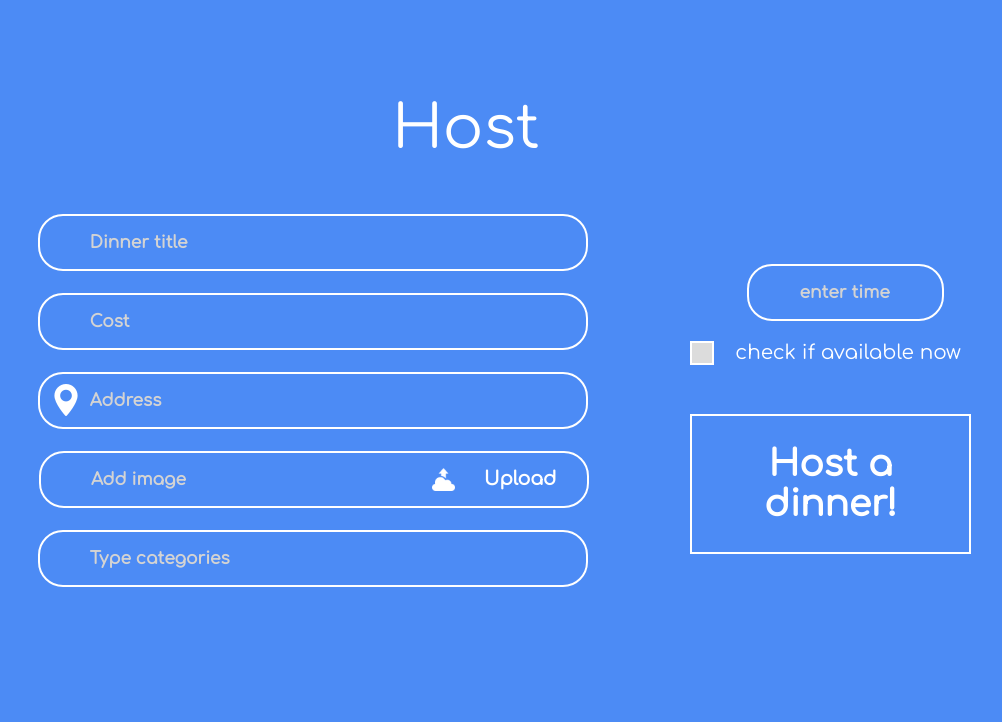
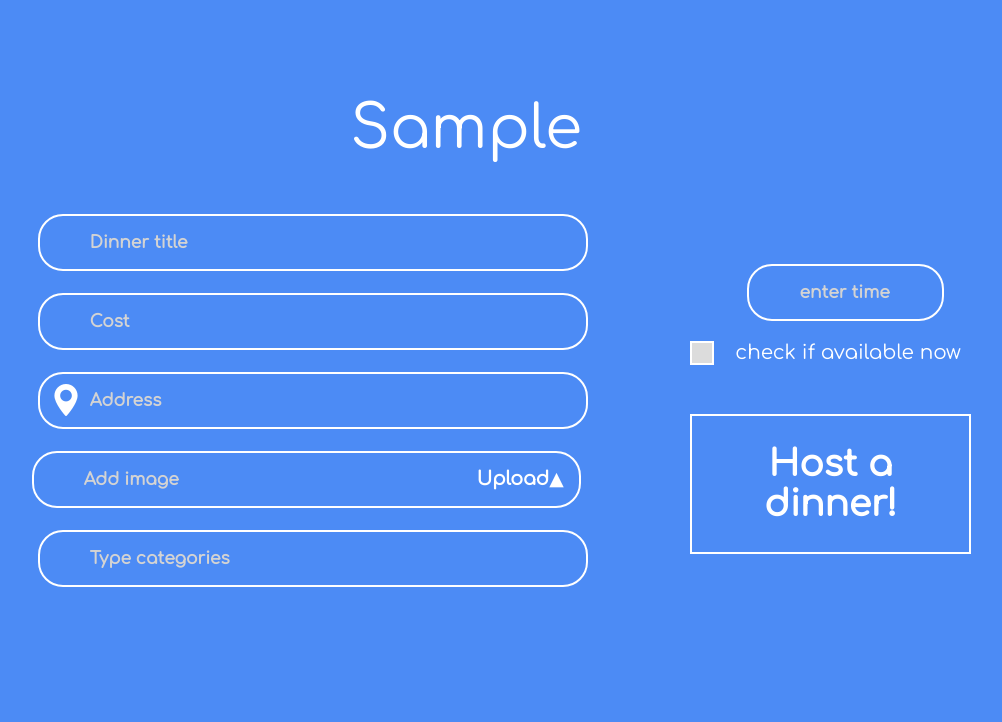
Before and after one commit to als429/1520, a Flask app: template templates/host.html in a window 1280 px wide. Shown: the part 92-814 px from the top of the page, without its empty margins (174-1176 px from the left). Run offline with Flask 2, Linux system fonts and the light colour scheme; the template is opened without the code that fills it: most values are stand-ins (such as "Sample title", 1, 10 or a date in 2020); some libraries are stand-ins or nearby versions.

Commit message:
added h1s to template

```diff
--- a/main.py
+++ b/main.py
@@ -17,19 +17,19 @@ def log(msg):
 @app.route('/eat')
 @app.route('/index.html')
 def root():
-    return render_template('/index.html',page_title='Food with Friends: Eat up!')
+    return render_template('/index.html',page_title='Food with Friends: Eat up!',h1='Eat Leftovers')
 
 @app.route('/cook')
 def cook():
-    return render_template('/cook.html',page_title='Cook for Friends')
+    return render_template('/cook.html',page_title='Cook for Friends',h1='Cook')
 
 @app.route('/host')
 def host():
-    return render_template('/host.html',page_title='Host a Dinner & Make Friends')
+    return render_template('/host.html',page_title='Host a Dinner & Make Friends',h1="Host")
 
 @app.route('/attend')
 def attend():
-    return render_template('/attend.html',page_title='Attend a Dinner & Make Friends')
+    return render_template('/attend.html',page_title='Attend a Dinner & Make Friends',h1="Attend")
 
 @app.route('/eat-list')
 def eatlist():
@@ -37,7 +37,7 @@ def eatlist():
 
 @app.route('/test')
 def test():
-    return render_template('test.html', page_title='Testing Templates!!!-uyfuar')
+    return render_template('test.html', page_title='Testing Templates!!!-uyfuar',h1="blah")
 
 # backend sign in functionality
 @app.route('/authtoken', methods=['POST'])
--- a/templates/_base.html
+++ b/templates/_base.html
@@ -61,7 +61,8 @@
             {% endfor %}{% endif %}
         </header>
 
-        <section>
+        <section class="main">
+				<h1>{{h1}}</h1>
             {% block content %}{% endblock %}
         </section>
     </body>
--- a/templates/attend-list.html
+++ b/templates/attend-list.html
@@ -3,7 +3,4 @@
 {% endblock %}
 {% block content %}
 	<!--content seen on page-->
-   	<div class="main">
-		<h1>Attend List</h1>
-	</div>
 {% endblock %}
--- a/templates/attend.html
+++ b/templates/attend.html
@@ -3,7 +3,4 @@
 {% endblock %}
 {% block content %}
 	<!--content seen on page-->
-   	<div class="main">
-		<h1>Attend</h1>
-	</div>
 {% endblock %}
--- a/templates/host.html
+++ b/templates/host.html
@@ -3,17 +3,15 @@
 {% endblock %}
 {% block content %}
 	<!--content seen on page-->
-	<div class="main">
-    <h1>Host</h1>
     <div class="row">
       <div class="column left">
         <form><input type="text" placeholder="Dinner title"></form>
         <form><input type="text" placeholder="Cost"></form>
         <form><input type="text" class="location" placeholder="Address"></form>
         <form>
-			<input type="text" class="input image" placeholder="Add image">
+			<input type="text" placeholder="Add image"> <!--AS: removed class="input image"-->
 			<input type="file" name="file" id="file" class="inputfile" />
-			<label for="file">Upload</label> </form>
+			<label for="file">Upload&#x25b2;</label> </form>
         <form><input type="text" class="input categories" placeholder="Type categories"></form>
       </div>
       <div class="column right">
@@ -29,6 +27,4 @@
         <button class="btn sell">Host a dinner!</button>
       </div>
     </div>
-  </div>
-
 {% endblock %}
--- a/templates/test.html
+++ b/templates/test.html
@@ -2,5 +2,4 @@
 {% block header %}
 {% endblock %}
 {% block content %}
-    <h1>LALALALAALALa</h1>
 {% endblock %}
```
Also changed, not shown: templates/cook.html (+1 -6 lines), templates/index.html (+5 -9 lines).
